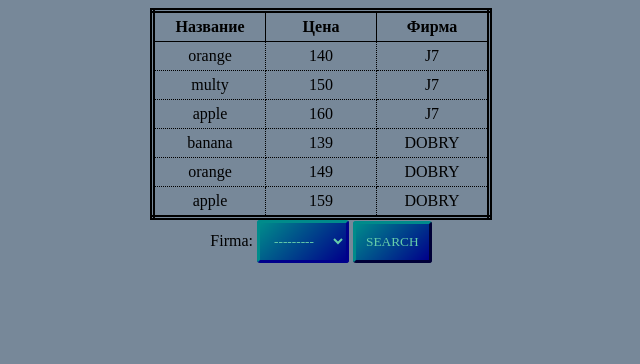
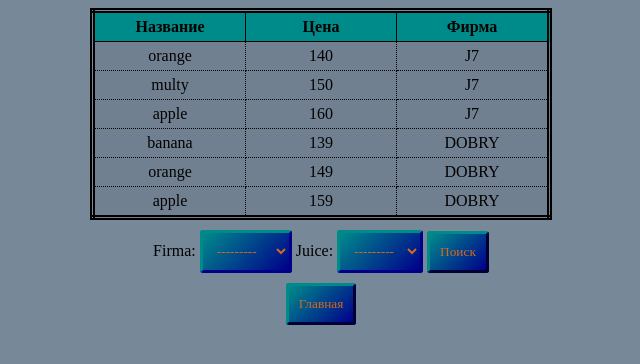
Before and after one commit to SamsaraKid/Lesson51_DjangoDBconnections, a Django app: page /table/1 in a window 1280 px wide. Shown: the top 364 px of the page, without its empty margins (319-959 px from the left). Run offline with Django 4.2, Linux system fonts and the light colour scheme; data comes from the database, SQL or seed files in the repository; both versions use the stored data as it was after the commit.

Commit message:
урок 52

```diff
--- a/Lesson51_DjangoDBconnections/urls.py
+++ b/Lesson51_DjangoDBconnections/urls.py
@@ -22,7 +22,7 @@ urlpatterns = [
     path('admin/', admin.site.urls),
     path('', views.index, name='index'),
     path('table/1', views.table1, name='sv1'),
-    path('', views.index, name='sv2'),
+    path('table/2', views.table2, name='sv2'),
     path('', views.index, name='sv3'),
     path('add/', views.add, name='add')
 ]
--- a/tableconnect/models.py
+++ b/tableconnect/models.py
@@ -4,11 +4,30 @@ from django.db import models
 class Company(models.Model):
     title = models.CharField(max_length=20)
 
-    # def __str__(self):
-    #     return self.title
+    def __str__(self):
+        return self.title
 
 
 class Product(models.Model):
     name = models.CharField(max_length=10)
     price = models.IntegerField()
     firma = models.ForeignKey(Company, on_delete=models.CASCADE)
+
+    def __str__(self):
+        return self.name
+
+
+class Course(models.Model):
+    title = models.CharField(max_length=20)
+
+    def __str__(self):
+        return self.title
+
+
+class Student(models.Model):
+    name = models.CharField(max_length=10)
+    group = models.CharField(max_length=4)
+    course = models.ManyToManyField(Course)
+
+    def __str__(self):
+        return self.name
--- a/tableconnect/myforms.py
+++ b/tableconnect/myforms.py
@@ -4,8 +4,17 @@ from .models import *
 
 class FormJuice(forms.Form):
     all = Company.objects.all()
-    # mas = []
-    # for a in all:
-    #     mas.append((a.id, a.title))
-    # firma = forms.ChoiceField(choices=tuple(mas))
-    firma = forms.ModelChoiceField(queryset=Company.objects.values_list('title', flat=True))
+    mas = []
+    for a in all:
+        mas.append((a.id, a.title))
+    # firma = forms.ChoiceField(choices=tuple(mas), required=False)
+    # firma = forms.ModelChoiceField(all)
+    firma = forms.ModelChoiceField(Company.objects.all(), required=False)
+    juice = forms.ModelChoiceField(Product.objects.all(), required=False)
+    # firma = forms.ModelChoiceField(Company.objects.values_list('title', flat=True), required=False)
+    # juice = forms.ModelChoiceField(Product.objects.values_list('name', flat=True).distinct(), required=False)
+
+
+class FormStudents(forms.Form):
+    course = forms.ModelChoiceField(Course.objects.all(), required=False)
+    student = forms.ModelChoiceField(Student.objects.all(), required=False)
--- a/tableconnect/static/css/main.css
+++ b/tableconnect/static/css/main.css
@@ -1,5 +1,5 @@
 body{
-    font-family: "Yu Gothic Light";
+    font-family: "Yu Gothic";
     background-color: lightslategray;
     text-align: center;
 }
@@ -22,8 +22,9 @@ button, input[type=submit], select{
     border-bottom-color: darkblue;
     border-right-color: darkblue;
     padding: 10px;
-    font-family: "Yu Gothic Light";
-    color: mediumaquamarine;
+    font-family: "Yu Gothic";
+    color: chocolate;
+    margin-top: 10px;
 }
 
 button:hover, input[type=submit]:hover{
@@ -42,15 +43,19 @@ table{
     margin: auto;
     border-collapse: collapse;
     border: double 5px black;
+    font-family: "Yu Gothic";
 }
 
 td{
     border: 1px dotted black;
     padding: 5px;
     width: 100px;
+    background-color: slategrey;
 }
 
 th{
     border: 1px solid black;
     padding: 5px;
+    width: 140px;
+    background-color: darkcyan;
 }
--- a/tableconnect/views.py
+++ b/tableconnect/views.py
@@ -10,27 +10,72 @@ def index(req):
 def add(req):
     # Company.objects.create(title='J7')
     # Company.objects.create(title='DOBRY')
-    p1 = Product(name='orange', price=140)
-    p2 = Product(name='multy', price=150)
-    p3 = Product(name='apple', price=160)
-    c1 = Company.objects.get(title='J7')
-    c2 = Company.objects.get(title='DOBRY')
+    # p1 = Product(name='orange', price=140)
+    # p2 = Product(name='multy', price=150)
+    # p3 = Product(name='apple', price=160)
+    # c1 = Company.objects.get(title='J7')
+    # c2 = Company.objects.get(title='DOBRY')
     # c2.product_set.add(p1, bulk=False)
     # c2.product_set.add(p2, bulk=False)
     # c2.product_set.add(p3, bulk=False)
-    print(c2.product_set.count())
-    print(c2.product_set.values())
-    print(c2.product_set.values_list())
+    # print(c2.product_set.count())
+    # print(c2.product_set.values())
+    # print(c2.product_set.values_list())
+
+    # s1 = Student.objects.create(name='Viktor', group='G001')
+    # s2 = Student.objects.create(name='Igor', group='G001')
+    # s3 = Student.objects.create(name='Alex', group='G001')
+    # s4 = Student.objects.create(name='Zahar', group='G002')
+    # s5 = Student.objects.create(name='Andrey', group='G002')
+    # k1 = Course.objects.create(title='Math')
+    # k2 = Course.objects.create(title='Geo')
+    # k1.student_set.add(s1, s3, s5)
+    # k2.student_set.add(s1, s2, s3)
     return redirect('index')
 
 
 def table1(req):
     baza = Product.objects.all()
     anketa = FormJuice()
-    print(Company.objects.values_list('title', flat=False))
     bd = []
+    if req.POST:
+        anketa = FormJuice(req.POST)
+        a = req.POST['firma']
+        b = req.POST['juice']
+        if a and not b:
+            baza = Product.objects.filter(firma_id=a)
+        elif b and not a:
+            c = Product.objects.get(id=b).name
+            baza = Product.objects.filter(name=c)
+        elif a and b:
+            c = Product.objects.get(id=b).name
+            baza = Product.objects.filter(firma_id=a, name=c)
     for i in baza:
         bd.append((i.name, i.price, i.firma.title))
     title = ('Название', 'Цена', 'Фирма')
     data = {'table': bd, 'title': title, 'forma': anketa}
     return render(req, 'totable.html', context=data)
+
+
+def table2(req):
+    baza = Student.objects.all()
+    anketa = FormStudents()
+    bd = []
+    if req.POST:
+        anketa = FormStudents(req.POST)
+        a = req.POST['course']
+        b = req.POST['student']
+        # if a and not b:
+        #     baza = Student.objects.filter(firma_id=a)
+        # elif b and not a:
+        #     c = Product.objects.get(id=b).name
+        #     baza = Product.objects.filter(name=c)
+        # elif a and b:
+        #     c = Product.objects.get(id=b).name
+        #     baza = Product.objects.filter(firma_id=a, name=c)
+    for i in baza:
+        kursi = ', '.join(i.course.values_list('title', flat=True))
+        bd.append((i.name, i.group, kursi))
+    title = ('Имя', 'Группа', 'Курсы')
+    data = {'table': bd, 'title': title, 'forma': anketa}
+    return render(req, 'totable.html', context=data)
--- a/templates/totable.html
+++ b/templates/totable.html
@@ -26,8 +26,10 @@
 <form action="" method="post">
     {% csrf_token %}
     {{ forma }}
-    <input type="submit" value="SEARCH">
+    <input type="submit" value="Поиск">
 </form>
+
+<a href="{% url 'index' %}"><button>Главная</button></a>
 
 </body>
 </html>
```
Also changed, not shown: db.sqlite3, tableconnect/migrations/0002_course_student.py (added).
